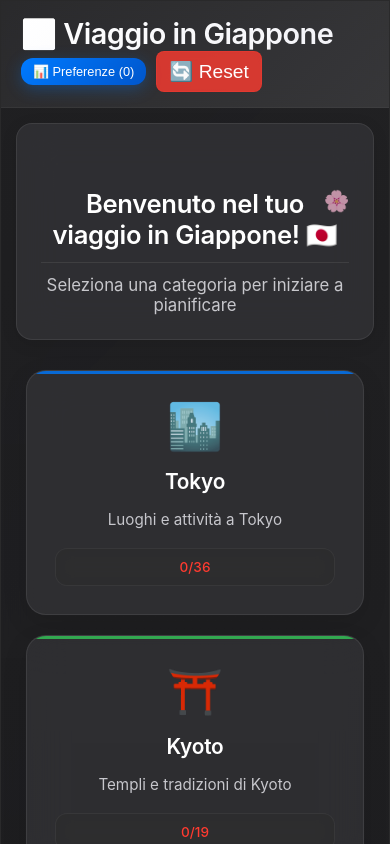
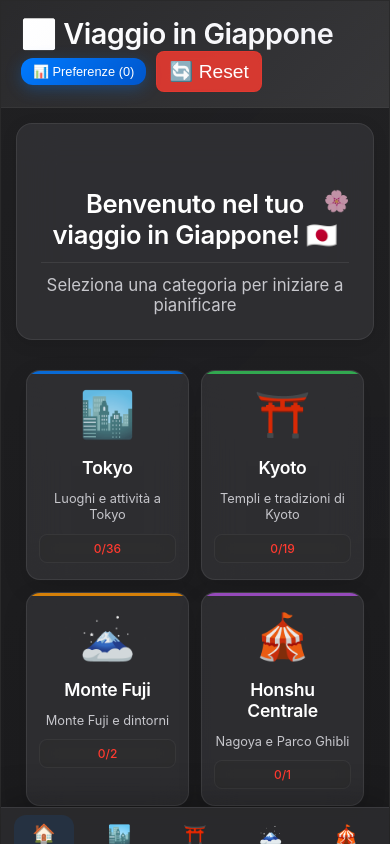
Before and after one commit to Gigi96sal/japan-trip-plan, a React (Create React App) app: page / in a window 390 px wide. Shown: the top 844 px of the page. Built offline with nearby package versions, Linux system fonts and the light colour scheme.

Commit message:
feat: Add 2x2 grid layout for category cards on mobile devices

```diff
--- a/src/App.css
+++ b/src/App.css
@@ -676,14 +676,15 @@ h3 {
 
 .category-grid {
   display: grid;
-  grid-template-columns: 1fr;
-  gap: 20px;
+  grid-template-columns: repeat(2, 1fr);
+  gap: 12px;
   padding: 0 10px;
 }
 
 @media (min-width: 769px) {
   .category-grid {
     grid-template-columns: repeat(auto-fit, minmax(250px, 1fr));
+    gap: 20px;
     padding: 0;
   }
 }
@@ -758,6 +759,31 @@ h3 {
   font-weight: 500;
   color: #34C759;
   border: 1px solid rgba(99, 99, 102, 0.2);
+}
+
+/* Stili mobile per category-card */
+@media (max-width: 768px) {
+  .category-card {
+    padding: 16px 12px;
+    border-radius: 14px;
+  }
+
+  .category-card h3 {
+    font-size: 1.1em;
+    margin-bottom: 8px;
+  }
+
+  .category-card p {
+    font-size: 0.8em;
+    margin-bottom: 10px;
+    line-height: 1.3;
+  }
+
+  .category-stats {
+    padding: 6px 10px;
+    font-size: 0.75em;
+    border-radius: 8px;
+  }
 }
 
 /* Pagina categoria */
```
